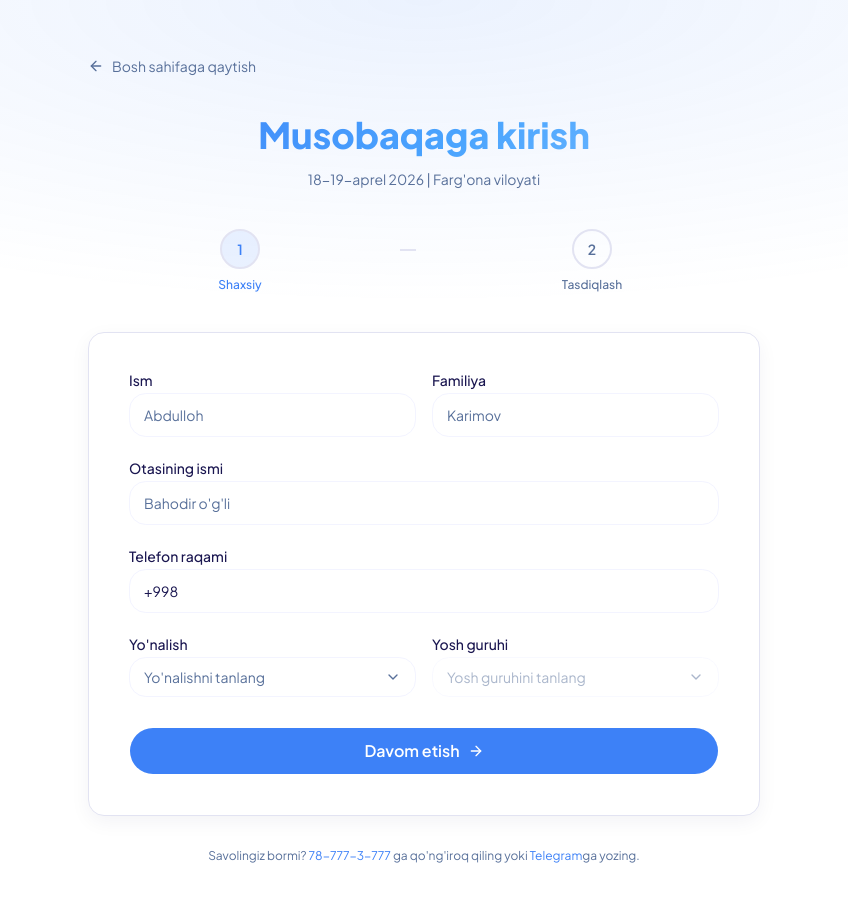
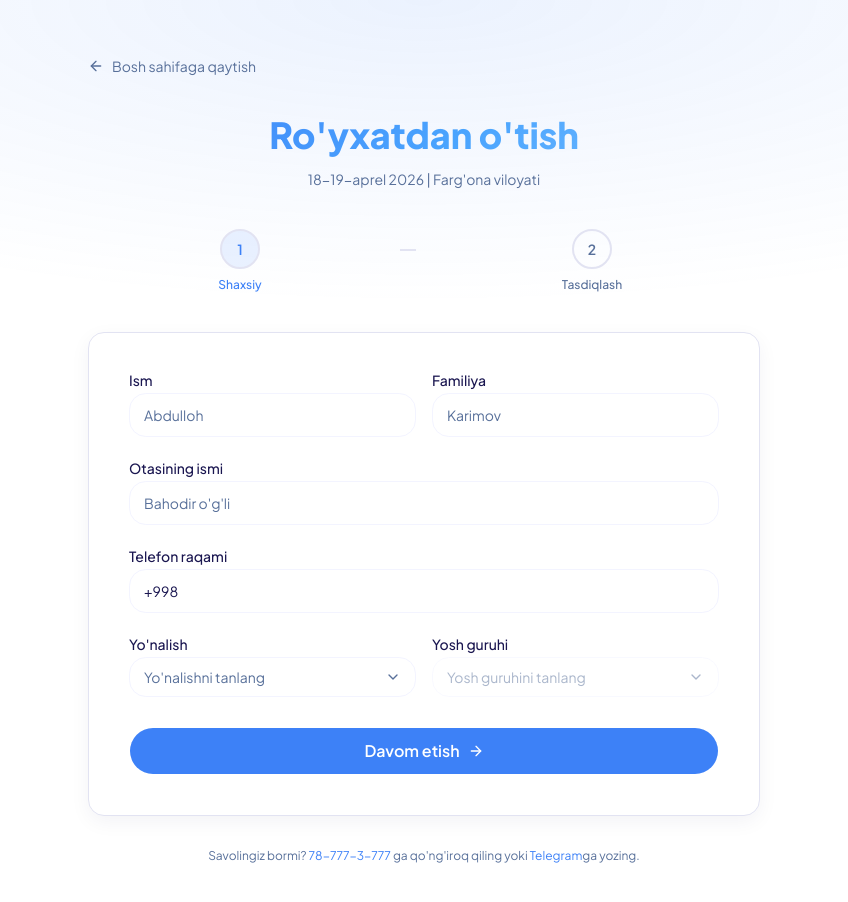
Before and after one commit to abdulakimov/fn-musobaqa, a Next.js app: page /register in a window 1280 px wide. Shown: the top 902 px of the page, without its empty margins (216-1064 px from the left). Built offline with nearby package versions, Linux system fonts and the light colour scheme.

Commit message:
fix register page title copy

```diff
--- a/app/register/page.tsx
+++ b/app/register/page.tsx
@@ -36,7 +36,7 @@ export default function RegisterPage() {
         {/* Header */}
         <SectionMotion preset="fadeUp" delay={0.06} className="mx-auto mb-10 max-w-2xl text-center">
           <h1 className="gradient-text mb-3 font-hero text-3xl leading-tight font-black sm:text-4xl">
-            {registerPage?.title ?? "Musobaqaga kirish"}
+            {registerPage?.title ?? "Ro'yxatdan o'tish"}
           </h1>
           <p className="text-muted-foreground text-sm">
             {registerPage?.subtitle ?? "18-19-aprel 2026 | Farg'ona viloyati"}
--- a/lib/site-content.ts
+++ b/lib/site-content.ts
@@ -285,7 +285,7 @@ export const STATIC_SITE_CONTENT: SiteContent = {
   registerPage: {
     backLinkText: "Bosh sahifaga qaytish",
     tagText: "Ro'yxatdan o'tish",
-    title: "Musobaqaga kirish",
+    title: "Ro'yxatdan o'tish",
     subtitle: "18-19-aprel 2026 | Farg'ona viloyati",
     helpPrefixText: "Savolingiz bormi?",
     helpPhone: "78-777-3-777",
```
